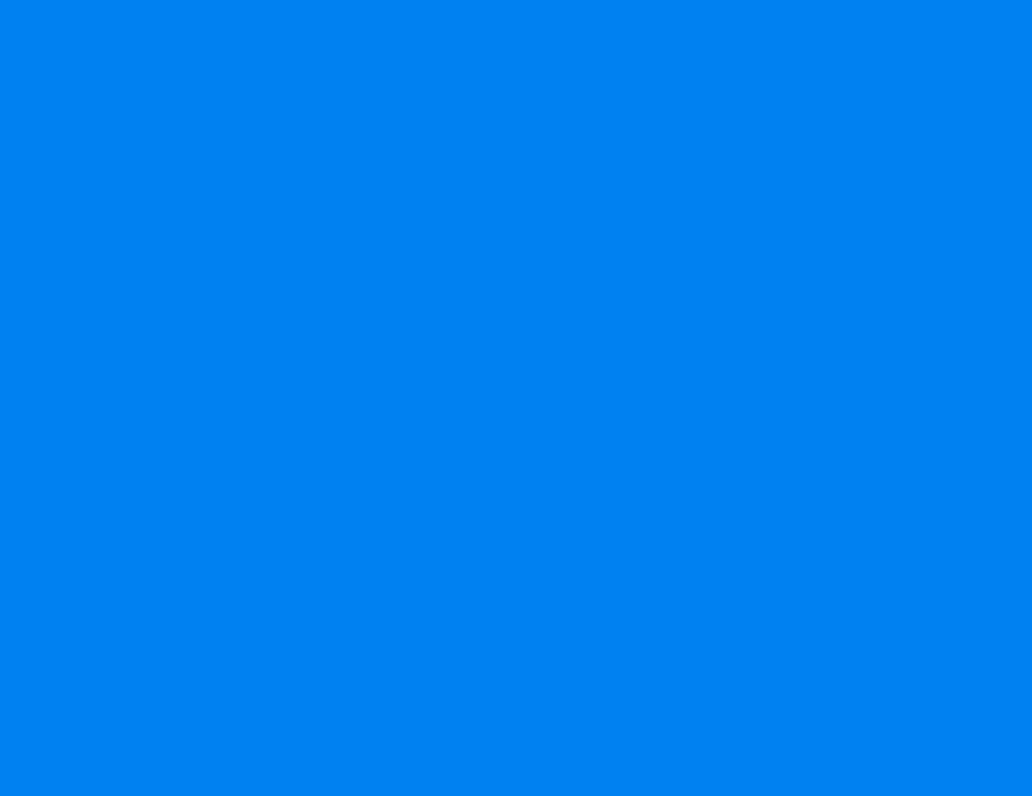
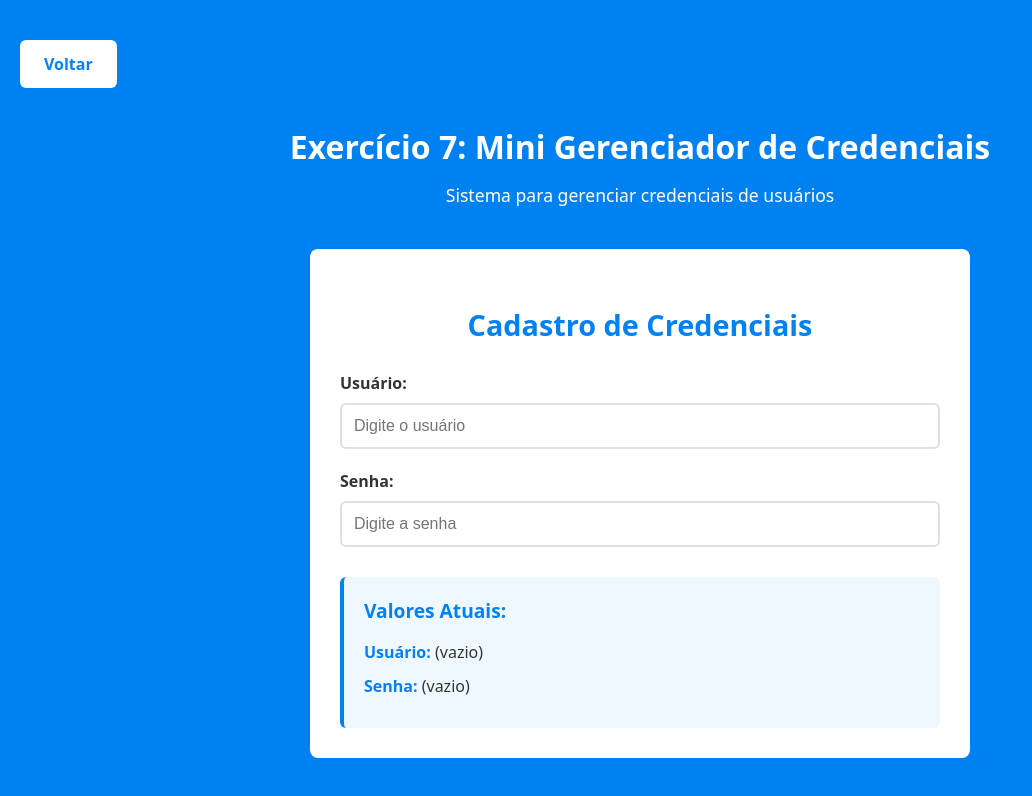
Before and after one commit to thiagoperest/desenvolvimento-react-DR4_TP1, a React (Vite) app: page /exercicio-7 in a window 1280 px wide. Before the commit this address had no page. Shown: the top 796 px of the page, without its empty margins (0-1032 px from the left). Built offline with nearby package versions, Linux system fonts and the light colour scheme.

Commit message:
feat: add passo 1

```diff
--- a/src/App.jsx
+++ b/src/App.jsx
@@ -6,6 +6,7 @@ import Exercicio3 from './pages/Exercicio3'
 import Exercicio4 from './pages/Exercicio4'
 import Exercicio5 from './pages/Exercicio5'
 import Exercicio6 from './pages/Exercicio6'
+import Exercicio7 from './pages/Exercicio7'
 import './App.css'
 
 export default function App() {
@@ -19,6 +20,7 @@ export default function App() {
         <Route path="/exercicio-4" element={<Exercicio4 />} />
         <Route path="/exercicio-5" element={<Exercicio5 />} />
         <Route path="/exercicio-6" element={<Exercicio6 />} />
+        <Route path="/exercicio-7" element={<Exercicio7 />} />
       </Routes>
     </Router>
   )
--- /dev/null
+++ b/src/components/GerenciadorCredenciais.css
@@ -0,0 +1,69 @@
+.gerenciador-container {
+  background: white;
+  padding: 30px;
+  border-radius: 8px;
+  max-width: 600px;
+  margin: 0 auto;
+}
+
+.gerenciador-container h2 {
+  font-size: 1.8rem;
+  color: #0081f1;
+  margin-bottom: 25px;
+  text-align: center;
+}
+
+.form {
+  margin-bottom: 30px;
+}
+
+.campo {
+  margin-bottom: 20px;
+}
+
+.campo label {
+  display: block;
+  font-size: 1rem;
+  font-weight: 600;
+  color: #333;
+  margin-bottom: 8px;
+}
+
+.campo input {
+  width: 100%;
+  padding: 12px;
+  font-size: 1rem;
+  border: 2px solid #e0e0e0;
+  border-radius: 6px;
+  transition: border-color 0.3s ease;
+  box-sizing: border-box;
+}
+
+.campo input:focus {
+  outline: none;
+  border-color: #0081f1;
+}
+
+.exibicao {
+  background: #f0f8ff;
+  padding: 20px;
+  border-radius: 6px;
+  border-left: 4px solid #0081f1;
+}
+
+.exibicao h3 {
+  font-size: 1.2rem;
+  color: #0081f1;
+  margin-top: 0;
+  margin-bottom: 15px;
+}
+
+.exibicao p {
+  margin: 10px 0;
+  font-size: 1rem;
+  color: #333;
+}
+
+.exibicao strong {
+  color: #0081f1;
+}
--- /dev/null
+++ b/src/components/GerenciadorCredenciais.jsx
@@ -0,0 +1,43 @@
+import { useState } from 'react'
+import './GerenciadorCredenciais.css'
+
+export default function GerenciadorCredenciais() {
+  const [usuario, setUsuario] = useState('')
+  const [senha, setSenha] = useState('')
+
+  return (
+    <div className="gerenciador-container">
+      <h2>Cadastro de Credenciais</h2>
+
+      <form className="form">
+        <div className="campo">
+          <label htmlFor="usuario">Usuário:</label>
+          <input
+            type="text"
+            id="usuario"
+            value={usuario}
+            onChange={(e) => setUsuario(e.target.value)}
+            placeholder="Digite o usuário"
+          />
+        </div>
+
+        <div className="campo">
+          <label htmlFor="senha">Senha:</label>
+          <input
+            type="password"
+            id="senha"
+            value={senha}
+            onChange={(e) => setSenha(e.target.value)}
+            placeholder="Digite a senha"
+          />
+        </div>
+      </form>
+
+      <div className="exibicao">
+        <h3>Valores Atuais:</h3>
+        <p><strong>Usuário:</strong> {usuario || '(vazio)'}</p>
+        <p><strong>Senha:</strong> {senha || '(vazio)'}</p>
+      </div>
+    </div>
+  )
+}
--- /dev/null
+++ b/src/pages/Exercicio7.css
@@ -0,0 +1,24 @@
+.exercicio-container {
+  background-color: #0081f1;
+  min-height: 100vh;
+  padding: 40px 20px;
+}
+
+.header {
+  text-align: center;
+  margin-bottom: 40px;
+  max-width: 800px;
+  margin-left: auto;
+  margin-right: auto;
+}
+
+.header h1 {
+  font-size: 2rem;
+  color: white;
+  margin-bottom: 10px;
+}
+
+.header p {
+  font-size: 1.1rem;
+  color: white;
+}
--- /dev/null
+++ b/src/pages/Exercicio7.jsx
@@ -0,0 +1,18 @@
+import BotaoVoltar from '../components/BotaoVoltar'
+import GerenciadorCredenciais from '../components/GerenciadorCredenciais'
+import './Exercicio7.css'
+
+export default function Exercicio7() {
+  return (
+    <div className="exercicio-container">
+      <BotaoVoltar />
+
+      <div className="header">
+        <h1>Exercício 7: Mini Gerenciador de Credenciais</h1>
+        <p>Sistema para gerenciar credenciais de usuários</p>
+      </div>
+
+      <GerenciadorCredenciais />
+    </div>
+  )
+}
--- a/src/pages/Home.jsx
+++ b/src/pages/Home.jsx
@@ -38,6 +38,12 @@ export default function Home() {
       titulo: 'Rastreador de Mouse em React com Hooks',
       descricao: 'Rastreamento das coordenadas X e Y do mouse',
       rota: '/exercicio-6'
+    },
+    {
+      id: 7,
+      titulo: 'Mini Gerenciador de Credenciais',
+      descricao: 'Sistema para gerenciar credenciais de usuários',
+      rota: '/exercicio-7'
     }
   ]
 
```
